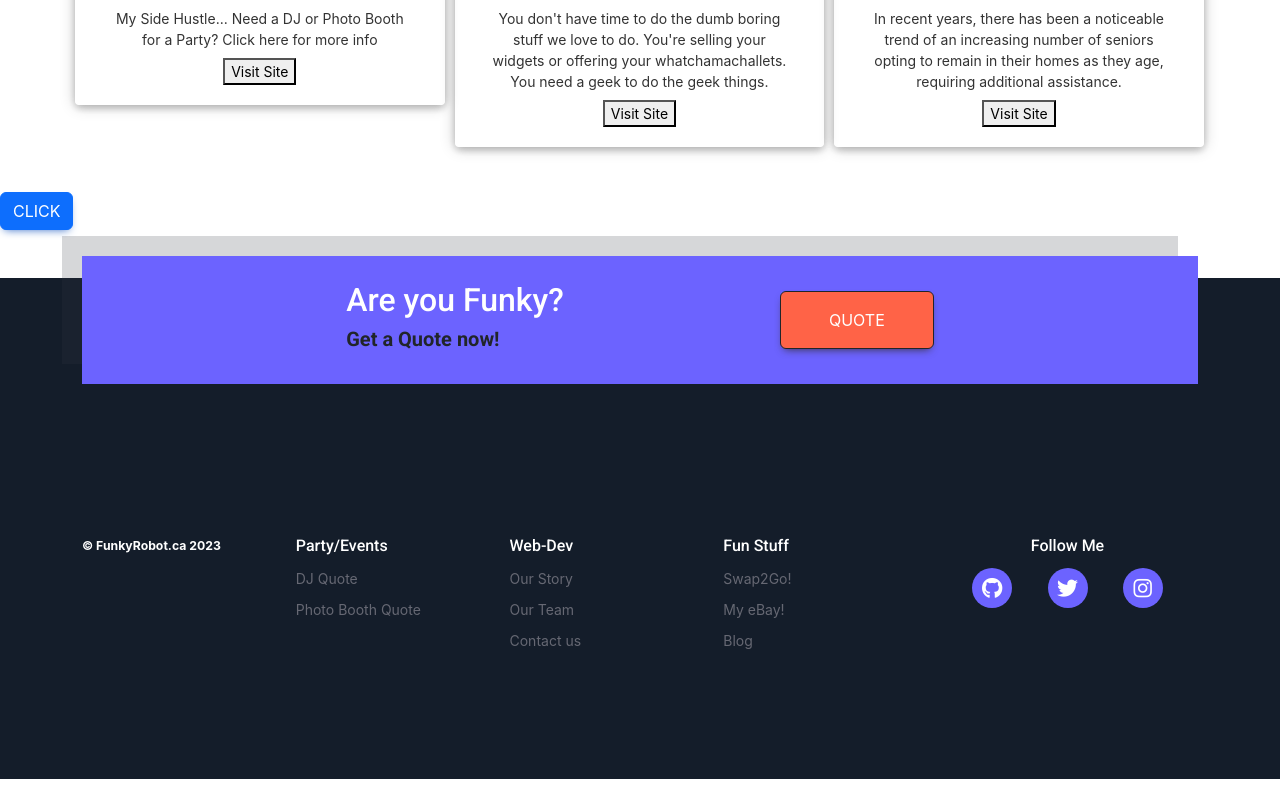
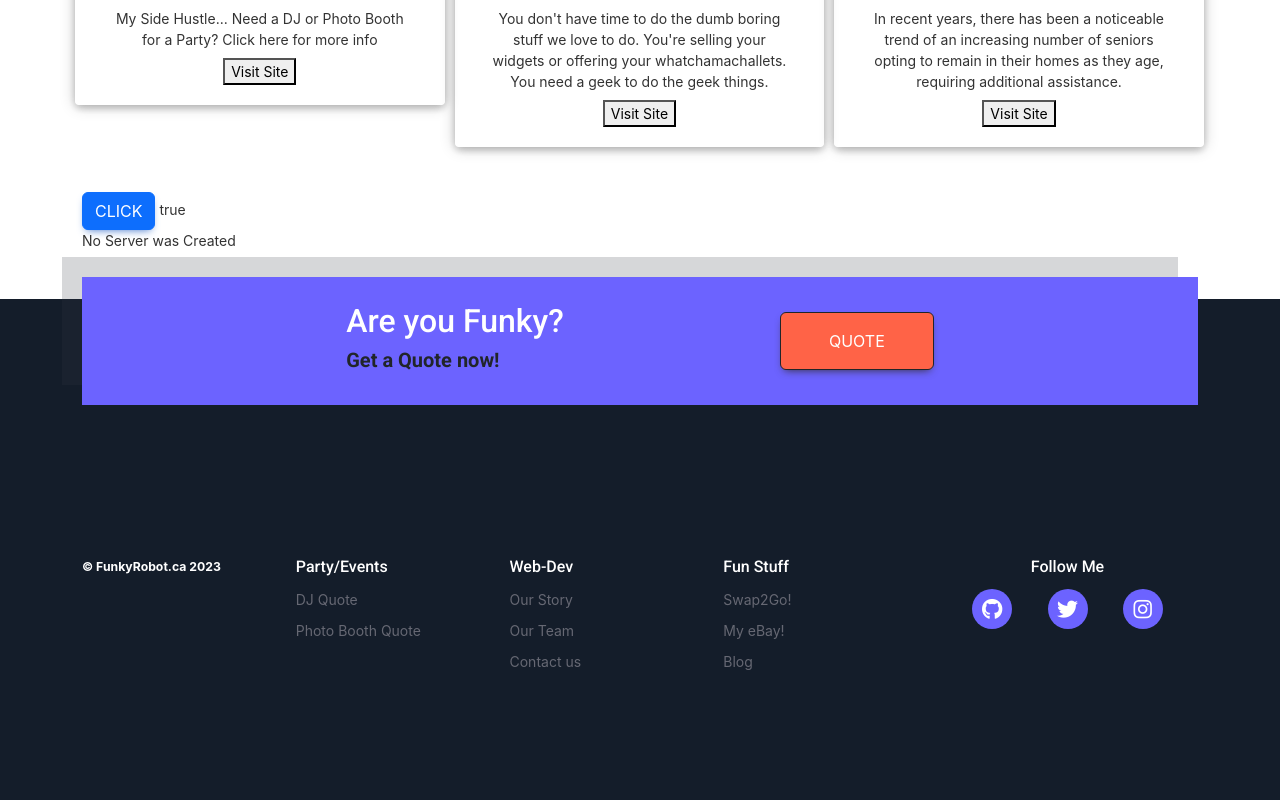
Before and after one commit to FunkyRobot73/funkyrobot.ca, an Angular app: page / in a window 1280 px wide. Shown: the part 1400-2200 px from the top of the page. Before the commit the page ends 2179 px from the top, so only its background shows below. Built offline with nearby package versions, Linux system fonts and the light colour scheme.

Commit message:
event binding

```diff
--- a/src/app/app.component.html
+++ b/src/app/app.component.html
@@ -234,7 +234,12 @@
     </div>
 </div>
 
-<button class="btn btn-primary" [disabled]="!allowNewServer">CLICK</button>
+<div class="container">
+  <button class="btn btn-primary" [disabled]="!allowNewServer">CLICK</button>
+  {{allowNewServer}}
+  <!-- <p [innerText]="allowNewServer"></p> -->
+  <p>{{serverCreationStatus}}</p>
+</div>
 
 <app-footer></app-footer>
 
--- a/src/app/app.component.ts
+++ b/src/app/app.component.ts
@@ -9,6 +9,7 @@
 export class AppComponent {
 
   allowNewServer = false;
+  serverCreationStatus = "No Server was Created";
   data = {
     title: 'FunkyRobot.ca'
   };
```
